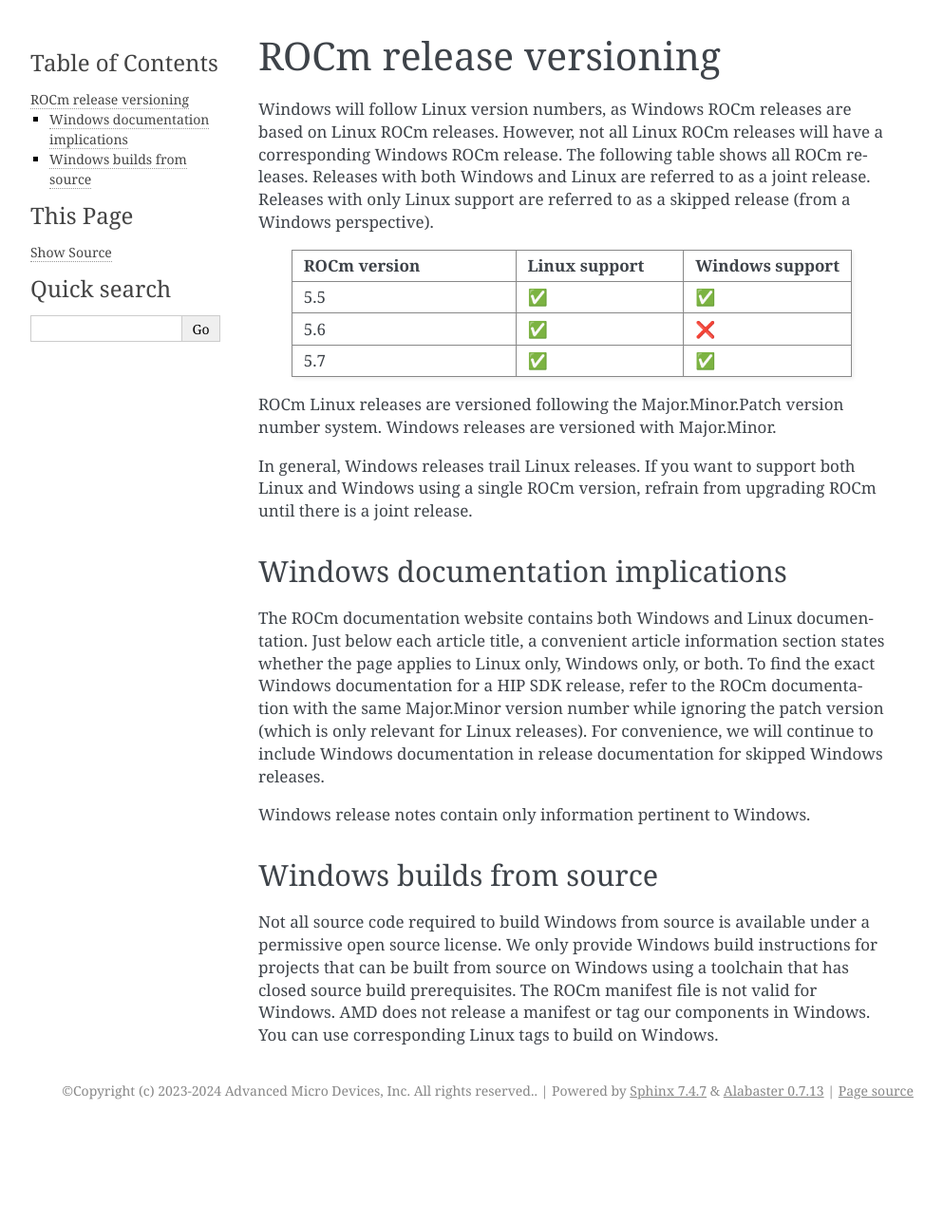
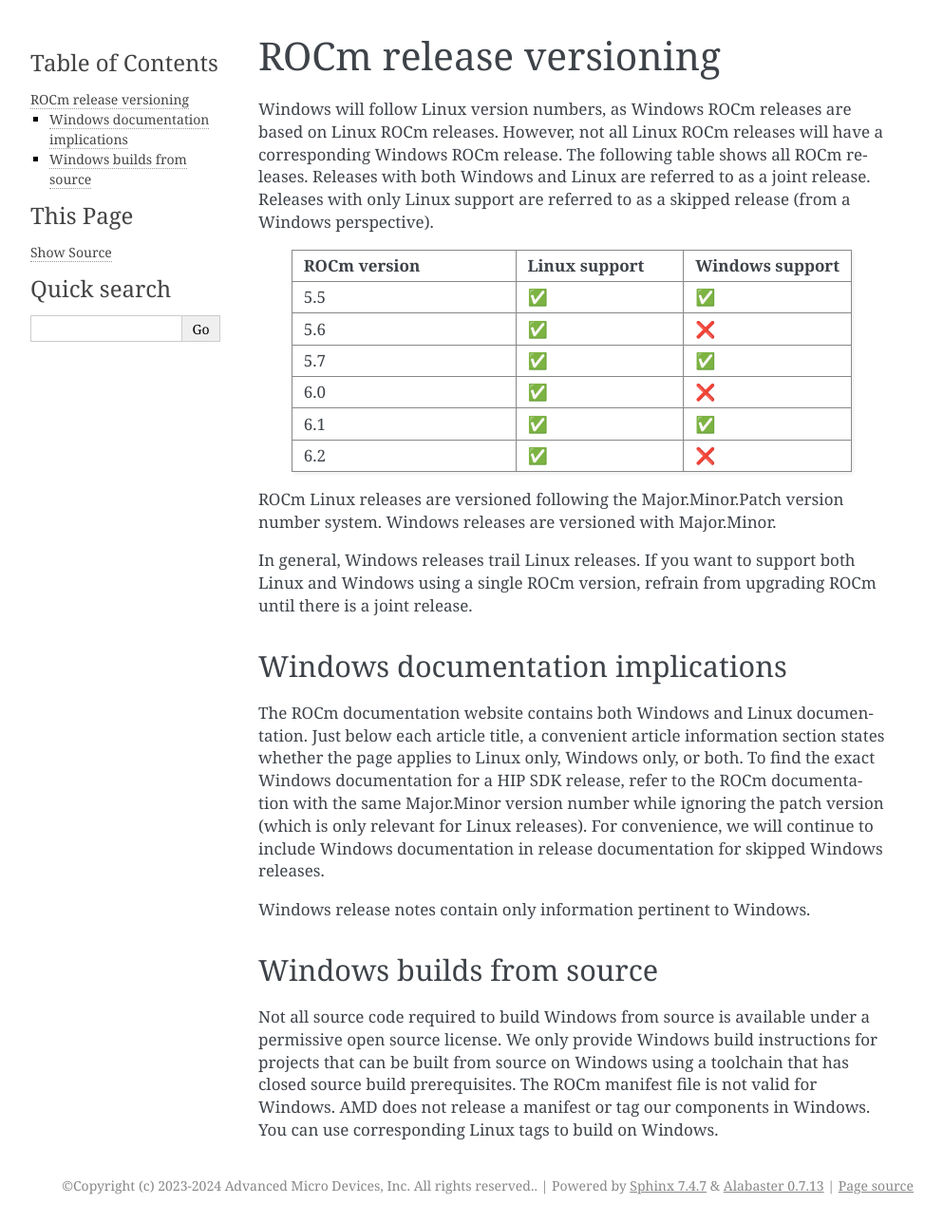
Before and after one commit to ROCm/rocm-install-on-windows, a Sphinx documentation site: the page built from docs/conceptual/release-versioning.rst, in a window 1280 px wide. Shown: the whole page at 95% size, without its empty margins (148-1141 px from the left). Built offline with Sphinx 7.4.7, drawn with Linux system fonts in a browser that asks for light colours; before the commit the page ends 1188 px from its top, so only the background shows below that.

Commit message:
Add 6.x support status to release-versioning.rst

```diff
--- a/docs/conceptual/release-versioning.rst
+++ b/docs/conceptual/release-versioning.rst
@@ -19,6 +19,9 @@
     "5.5", "✅", "✅"
     "5.6", "✅", "❌"
     "5.7", "✅", "✅"
+    "6.0", "✅", "❌"
+    "6.1", "✅", "✅"
+    "6.2", "✅", "❌"
 
 ROCm Linux releases are versioned following the Major.Minor.Patch version number system.
 Windows releases are versioned with Major.Minor.
```
